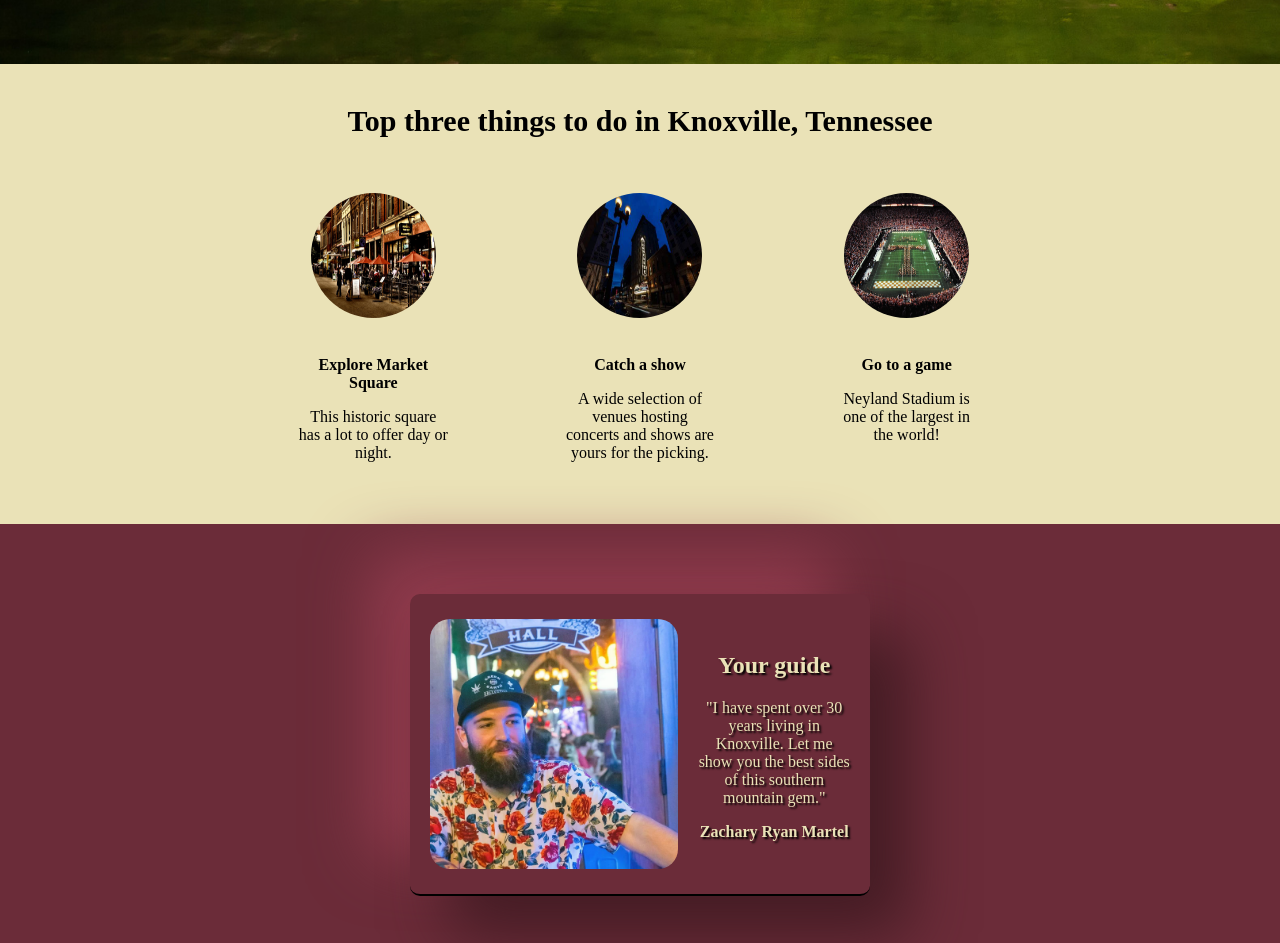
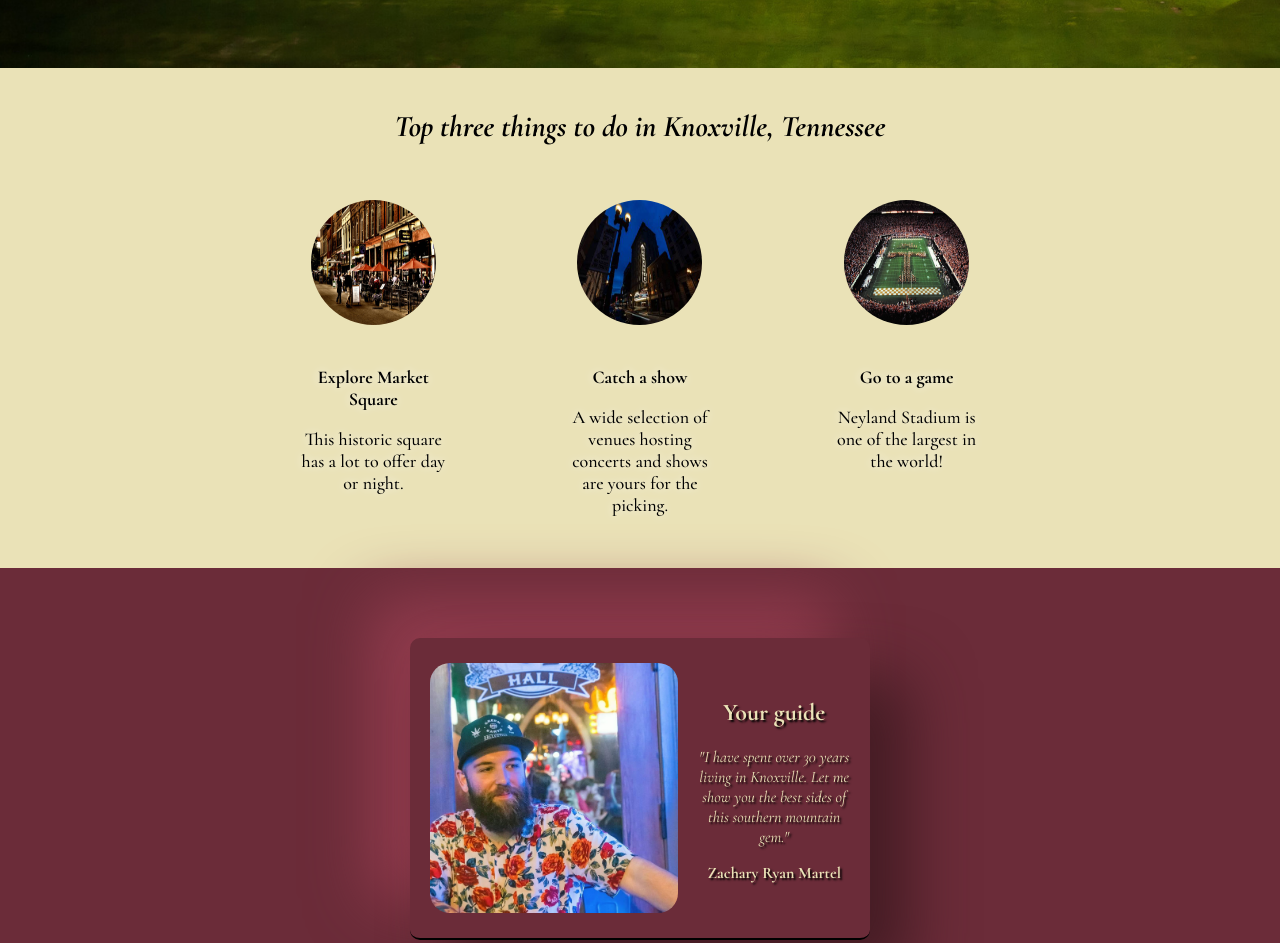
Before and after one commit to ZacharyMartel/Hometown, a plain HTML site: page index.html in a window 1280 px wide. Shown: the part 846-1789 px from the top of the page. Drawn offline with Linux system fonts and the light colour scheme.

Commit message:
Changed font

```diff
--- a/index.html
+++ b/index.html
@@ -3,6 +3,9 @@
     <head>
         <title>Knoxville-hometown</title>
         <link href="styles.css" rel="stylesheet">
+        <link rel="preconnect" href="https://fonts.googleapis.com">
+        <link rel="preconnect" href="https://fonts.gstatic.com" crossorigin>
+        <link href="https://fonts.googleapis.com/css2?family=Cormorant:ital,wght@0,300;0,400;0,500;0,600;0,700;1,300;1,400;1,500;1,600;1,700&display=swap" rel="stylesheet">
     </head>
 
     <body>
@@ -14,7 +17,7 @@
         </div>
 
         <div class="activities">
-            <h3 id="activ-title">Top three things to do in Knoxville, Tennessee</h3>
+            <h3 id="activ-title"><strong><em>Top three things to do in Knoxville, Tennessee</em></strong></h3>
             <div class="activ-row">
                 <div class="activ-col">
                     <img class="activ-thumb" src="images/market-square.jpg" alt="A wide square with storefronts and trees">
@@ -39,7 +42,7 @@
                 <img id="guide-photo" src="images/guide.jpg" alt="Zachary Martel in flower shirt outside of a brick building">
                 <div class="card-info">
                     <h2>Your guide</h2>
-                    <p>"I have spent over 30 years living in Knoxville. Let me show you the best sides of this southern mountain gem."</p>
+                    <p><em>"I have spent over 30 years living in Knoxville. Let me show you the best sides of this southern mountain gem."</em></p>
                     <p><strong>Zachary Ryan Martel</strong></p>
                 </div>
             </div>
--- a/styles.css
+++ b/styles.css
@@ -2,6 +2,7 @@ body {
     text-align: center;
     margin: 0;
     background: #6b2c39;
+    font-family: 'Cormorant', serif;
 
 }
 
@@ -47,7 +48,7 @@ body {
 }
 
 .activities {
-padding: 40px;
+padding: 40px 40px 80px;
 height: 380px;
 background-color: #eae2b7;
 }
@@ -79,12 +80,14 @@ background-color: #eae2b7;
     align-items: center;
     width:800px;
     margin: 0 auto;
-
 }
 
 .activ-col {
     width: 150px;
     height: 100px;
+    font-size: large;
+    font-weight: 500;
+    text-shadow: 0px 0px 10px whitesmoke;
 }
 
 .guide {
```
